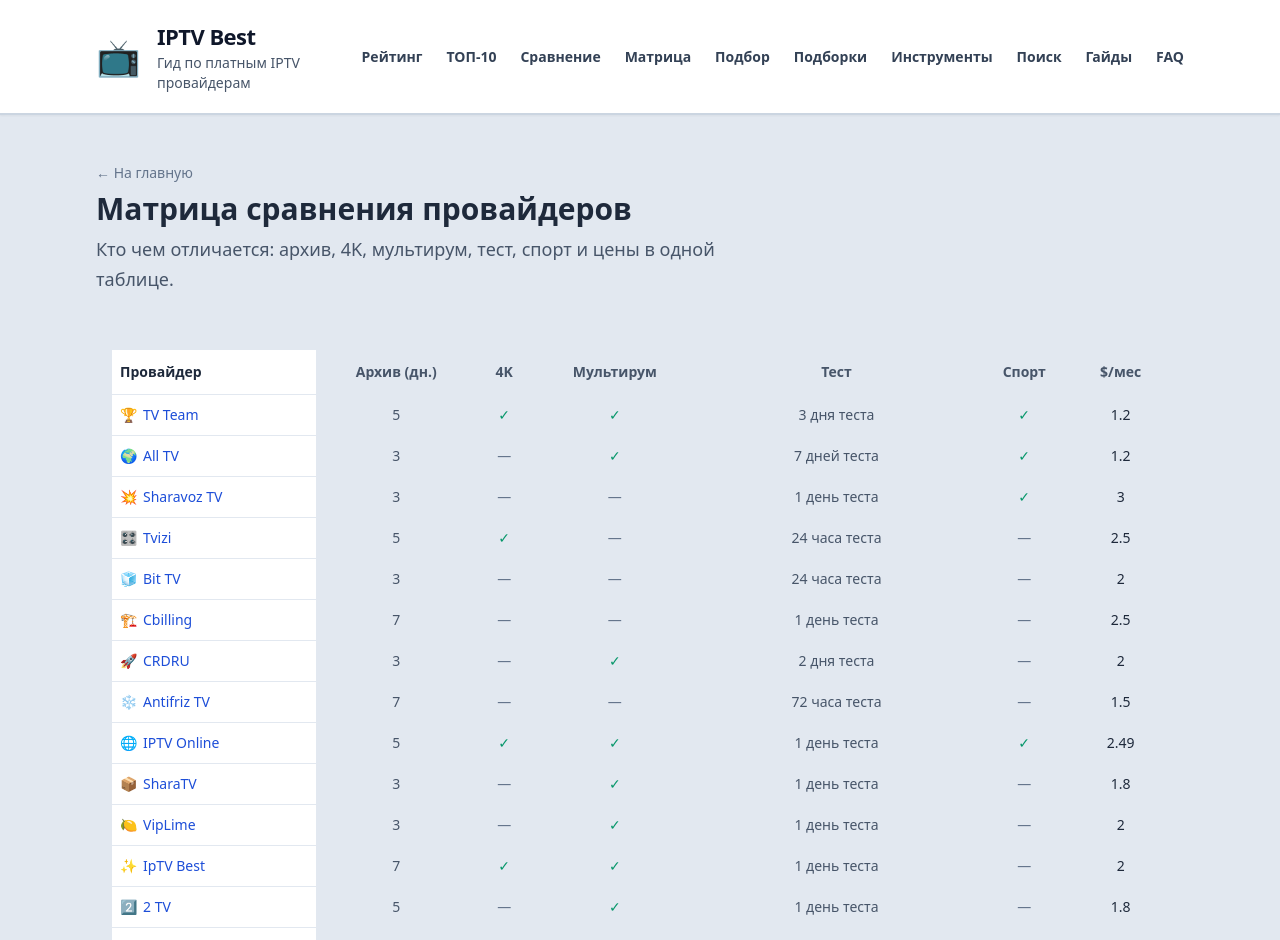
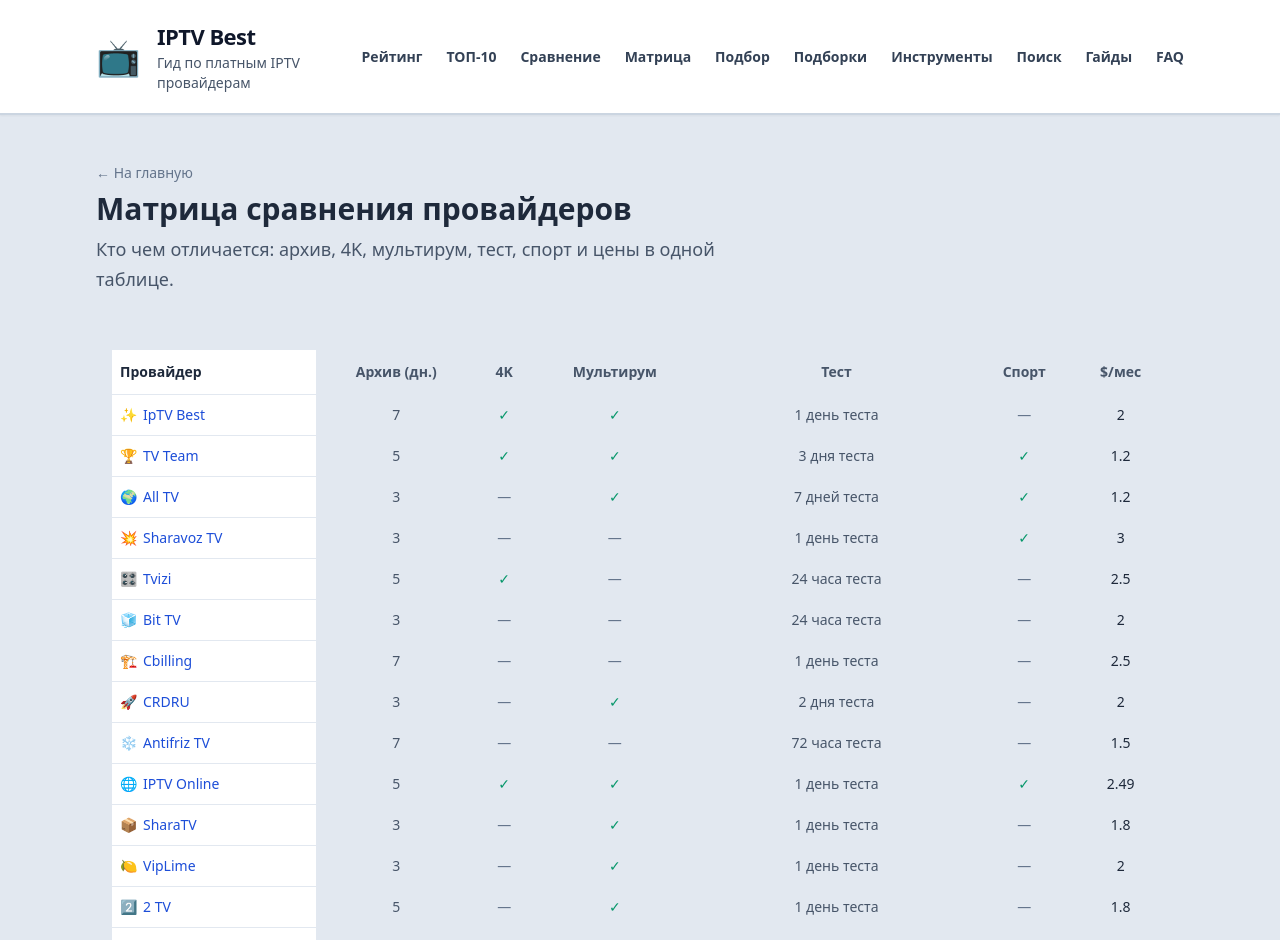
Before and after one commit to fromevo/iptvbest, a Next.js app: page /matrix in a window 1280 px wide. Shown: the top 940 px of the page. Built offline with nearby package versions, Linux system fonts and the light colour scheme.

Commit message:
Описание изменений

```diff
--- a/data/providers.ts
+++ b/data/providers.ts
@@ -38,7 +38,7 @@
   {
     slug: "tv-team",
     name: "TV Team",
-    position: 1,
+    position: 2,
     logoEmoji: "🏆",
     rating: 5.0,
     reviewsCount: 7,
@@ -62,7 +62,7 @@
   {
     slug: "all-tv",
     name: "All TV",
-    position: 2,
+    position: 3,
     logoEmoji: "🌍",
     rating: 5.0,
     reviewsCount: 4,
@@ -79,14 +79,14 @@
       "Удобная разбивка по странам и жанрам"
     ],
     cons: ["Интерфейс сайта перегружен информацией для новых пользователей"],
-    websiteUrl: "https://iptv-top.ru/rrqp",
+    websiteUrl: "http://alltv.club/p-67716",
     archiveDaysApprox: 3,
     paymentsNote: "Банковские карты, электронные платежи"
   },
   {
     slug: "sharavoz",
     name: "Sharavoz TV",
-    position: 3,
+    position: 4,
     logoEmoji: "💥",
     rating: 5.0,
     reviewsCount: 21,
@@ -111,7 +111,7 @@
   {
     slug: "tvizi",
     name: "Tvizi",
-    position: 4,
+    position: 5,
     logoEmoji: "🎛️",
     rating: 4.7,
     reviewsCount: 2,
@@ -128,14 +128,14 @@
       "Один плейлист сразу на два устройства"
     ],
     cons: ["Не все спортивные и взрослые каналы входят в базовый тариф"],
-    websiteUrl: "https://iptv-top.ru/ms37",
+    websiteUrl: "https://tvizi.net?rl=922821",
     archiveDaysApprox: 5,
     paymentsNote: "Банковские карты, онлайн-оплата"
   },
   {
     slug: "bit-tv",
     name: "Bit TV",
-    position: 5,
+    position: 6,
     logoEmoji: "🧊",
     rating: 4.7,
     reviewsCount: 2,
@@ -152,14 +152,14 @@
       "Каналы с повышенным битрейтом и несколькими звуковыми дорожками"
     ],
     cons: ["Нет очень дешёвого стартового варианта, только общий пакет"],
-    websiteUrl: "https://iptv-top.ru/0ak6",
+    websiteUrl: "http://bittv.ltd/r/4759/",
     archiveDaysApprox: 3,
     paymentsNote: "Банковские карты СНГ, электронные деньги"
   },
   {
     slug: "cbilling",
     name: "Cbilling",
-    position: 6,
+    position: 7,
     logoEmoji: "🏗️",
     rating: 4.7,
     reviewsCount: 6,
@@ -176,14 +176,14 @@
       "Множество российских и региональных каналов"
     ],
     cons: ["Избыточный функционал, если нужен просто «домашний плейлист»"],
-    websiteUrl: "https://iptv-top.ru/cxeb",
+    websiteUrl: "https://cbillingtv.com/pl/70432",
     archiveDaysApprox: 7,
     paymentsNote: "Безналичная оплата, онлайн-платежи"
   },
   {
     slug: "crdru",
     name: "CRDRU",
-    position: 7,
+    position: 8,
     logoEmoji: "🚀",
     rating: 4.7,
     reviewsCount: 6,
@@ -200,14 +200,14 @@
       "Частые обновления списка каналов"
     ],
     cons: ["Архив хранится не так долго, как у некоторых конкурентов"],
-    websiteUrl: "https://iptv-top.ru/bbm5",
+    websiteUrl: "https://crdtv.net/registration/1b34358ee35eb6f.htm",
     archiveDaysApprox: 3,
     paymentsNote: "Банковские карты, онлайн-оплата"
   },
   {
     slug: "antifriz-tv",
     name: "Antifriz TV",
-    position: 8,
+    position: 9,
     logoEmoji: "❄️",
     rating: 4.7,
     reviewsCount: 3,
@@ -231,7 +231,7 @@
   {
     slug: "iptv-online",
     name: "IPTV Online",
-    position: 9,
+    position: 10,
     logoEmoji: "🌐",
     rating: 5.0,
     reviewsCount: 5,
@@ -248,14 +248,14 @@
       "Работает на популярных плеерах и приставках"
     ],
     cons: ["Цена VIP-тарифа выше среднего по рынку"],
-    websiteUrl: "https://iptv-top.ru/fwkc",
+    websiteUrl: "http://iptv.online/user/register?ref=544529",
     archiveDaysApprox: 5,
     paymentsNote: "Банковские карты, электронные кошельки"
   },
   {
     slug: "sharatv",
     name: "SharaTV",
-    position: 10,
+    position: 11,
     logoEmoji: "📦",
     rating: 4.3,
     reviewsCount: 3,
@@ -272,14 +272,14 @@
       "Мультирум на три устройства"
     ],
     cons: ["Общее количество каналов ниже, чем у лидеров рейтинга"],
-    websiteUrl: "https://iptv-top.ru/a2hq",
+    websiteUrl: "https://shara-tv.org/r/105525/",
     archiveDaysApprox: 3,
     paymentsNote: "Банковские карты, онлайн-оплата"
   },
   {
     slug: "viplime",
     name: "VipLime",
-    position: 11,
+    position: 12,
     logoEmoji: "🍋",
     rating: 4.3,
     reviewsCount: 5,
@@ -296,14 +296,14 @@
       "Собственные сервера в разных странах"
     ],
     cons: ["Дизайн личного кабинета может показаться устаревшим"],
-    websiteUrl: "https://iptv-top.ru/ipt0",
+    websiteUrl: "http://viplime.fun/index.php?user=130209",
     archiveDaysApprox: 3,
     paymentsNote: "Банковские карты, онлайн-оплата"
   },
   {
     slug: "iptv-best",
     name: "IpTV Best",
-    position: 12,
+    position: 1,
     logoEmoji: "✨",
     rating: 4.3,
     reviewsCount: 4,
@@ -320,7 +320,7 @@
       "Удобная структура тематических пакетов"
     ],
     cons: ["Меньше общее количество каналов по сравнению с ТОП-1–3"],
-    websiteUrl: "https://iptv-top.ru/vhjv",
+    websiteUrl: "https://ip-tv.best?referrer_id=50597",
     archiveDaysApprox: 7,
     paymentsNote: "Банковские карты, онлайн-оплата"
   },
@@ -344,7 +344,7 @@
       "Мультирум на два устройства"
     ],
     cons: ["Редко появляются по-настоящему новые тематические пакеты"],
-    websiteUrl: "https://iptv-top.ru/w7mz",
+    websiteUrl: "https://2tv.biz?referrer_id=20435",
     archiveDaysApprox: 5,
     paymentsNote: "Банковские карты, онлайн-оплата"
   },
@@ -368,7 +368,7 @@
       "Есть мультирум и архив каналов"
     ],
     cons: ["Из-за большого числа каналов сложнее быстро найти нужное"],
-    websiteUrl: "https://iptv-top.ru/c9tq",
+    websiteUrl: "https://vipdrive.net/welcome/signup/9d40b6860134712c",
     archiveDaysApprox: 4,
     paymentsNote: "Банковские карты, онлайн-оплата"
   },
@@ -392,7 +392,7 @@
       "Хорошее качество трансляции"
     ],
     cons: ["Интерфейс и сайт больше ориентированы на продвинутых пользователей"],
-    websiteUrl: "https://iptv-top.ru/q5qu",
+    websiteUrl: "http://kineskop.club/?p=MTAzNDUzOA",
     archiveDaysApprox: 3,
     paymentsNote: "Банковские карты, онлайн-оплата"
   },
@@ -416,7 +416,7 @@
       "Бонусная система при пополнении баланса"
     ],
     cons: ["Фокус в основном на российском контенте, минимум зарубежных каналов"],
-    websiteUrl: "https://iptv-top.ru/qcet",
+    websiteUrl: "https://smotrivip.com/?pp=70432",
     archiveDaysApprox: 3,
     paymentsNote: "Банковские карты, онлайн-оплата"
   },
@@ -440,7 +440,7 @@
       "Несколько вариантов подписки по длительности"
     ],
     cons: ["Рейтинг ниже среднего по сравнению с конкурентами"],
-    websiteUrl: "https://iptv-top.ru/zs33",
+    websiteUrl: "https://itv.live/?r=8bff9ab8da44de",
     archiveDaysApprox: 0,
     paymentsNote: "Банковские карты, онлайн-оплата"
   },
@@ -464,7 +464,7 @@
       "Работает на популярных приставках и платформах"
     ],
     cons: ["Из-за масштабности сложно сориентироваться новичку"],
-    websiteUrl: "https://iptv-top.ru/io4w",
+    websiteUrl: "https://tvlider.net/welcome/signup/9d40b6860134712c",
     archiveDaysApprox: 7,
     paymentsNote: "Банковские карты, онлайн-оплата"
   },
@@ -488,7 +488,7 @@
       "История каналов за несколько дней"
     ],
     cons: ["Рейтинг и отзывы заметно ниже, чем у лидеров топа"],
-    websiteUrl: "https://iptv-top.ru/6nb0",
+    websiteUrl: "https://ottg.tv/ref/Romango",
     archiveDaysApprox: 7,
     paymentsNote: "Банковские карты, онлайн-оплата"
   },
@@ -536,7 +536,7 @@
       "Несколько тарифов под разные сценарии использования"
     ],
     cons: ["Рейтинг средний, встречаются разные отзывы по стабильности"],
-    websiteUrl: "https://iptv-top.ru/evnf",
+    websiteUrl: "https://snegiri.tv/",
     archiveDaysApprox: 5,
     paymentsNote: "Банковские карты, онлайн-оплата"
   },
@@ -560,7 +560,7 @@
       "Работает на широком спектре устройств"
     ],
     cons: ["Малое количество каналов относительно конкурентов"],
-    websiteUrl: "https://iptv-top.ru/p3ju",
+    websiteUrl: "https://topiptv.ink/r.php?ref=romango",
     archiveDaysApprox: 3,
     paymentsNote: "Банковские карты, онлайн-оплата"
   },
```
